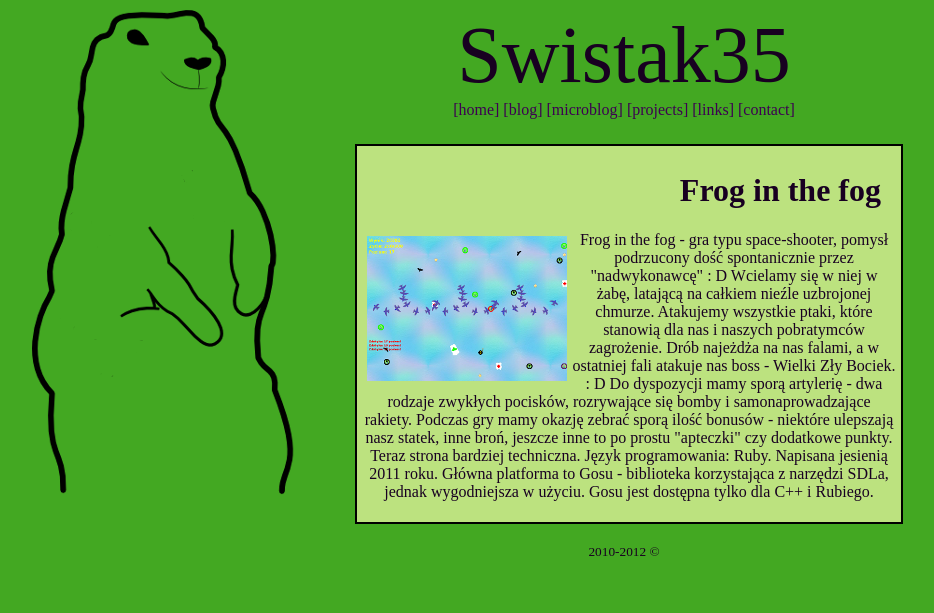
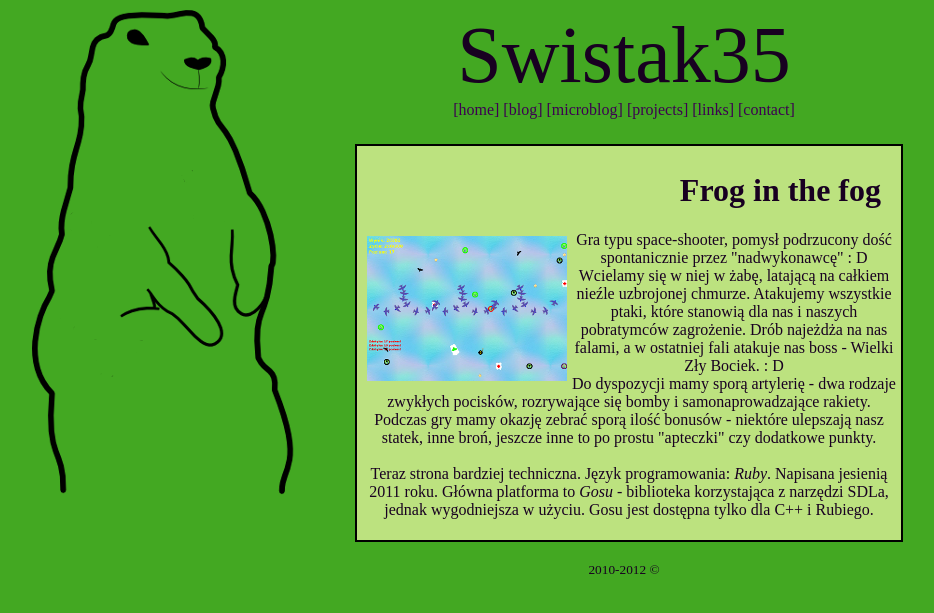
Before and after one commit to swistak35/swistak35.github.com, a Jekyll site: the page built from projects.html, in a window 1280 px wide. Shown: the top 613 px of the page, without its empty margins (156-1090 px from the left). Built offline with Jekyll 4.4.1, drawn with Linux system fonts in a browser that asks for light colours; some web fonts are replaced.

Commit message:
fitf new text

```diff
--- a/projects.html
+++ b/projects.html
@@ -9,20 +9,19 @@ title: Projects
       <h1>Frog in the fog</h1>
       <p>
         <img src="/proj/froginthefog/1t.png" />
-        Frog in the fog - gra typu space-shooter, pomysł podrzucony dość
-        spontanicznie przez "nadwykonawcę" : D
+        Gra typu space-shooter, pomysł podrzucony dość spontanicznie przez "nadwykonawcę" : D <br/>
         Wcielamy się w niej w żabę, latającą na całkiem nieźle uzbrojonej chmurze.
         Atakujemy wszystkie ptaki, które stanowią dla nas i naszych pobratymców zagrożenie.
-        Drób najeżdża na nas falami, a w ostatniej fali atakuje nas boss - Wielki Zły Bociek. : D
+        Drób najeżdża na nas falami, a w ostatniej fali atakuje nas boss - Wielki Zły Bociek. : D <br/>
         Do dyspozycji mamy sporą artylerię - dwa rodzaje zwykłych pocisków, rozrywające się bomby i
-        samonaprowadzające rakiety.
+        samonaprowadzające rakiety.<br/>
         Podczas gry mamy okazję zebrać sporą ilość bonusów - niektóre ulepszają nasz statek,
         inne broń, jeszcze inne to po prostu "apteczki" czy dodatkowe punkty.
-        <br/>
+        <br/><br/>
         Teraz strona bardziej techniczna.
-        Język programowania: Ruby.
+        Język programowania: <em>Ruby</em>.
         Napisana jesienią 2011 roku.
-        Główna platforma to Gosu - biblioteka korzystająca z narzędzi SDLa,
+        Główna platforma to <em>Gosu</em> - biblioteka korzystająca z narzędzi SDLa,
         jednak wygodniejsza w użyciu. Gosu jest dostępna tylko dla C++ i Rubiego.
       </p>
     </div>
```
